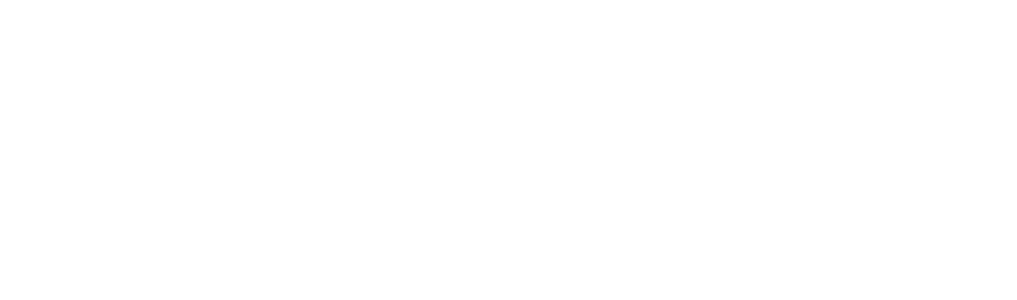
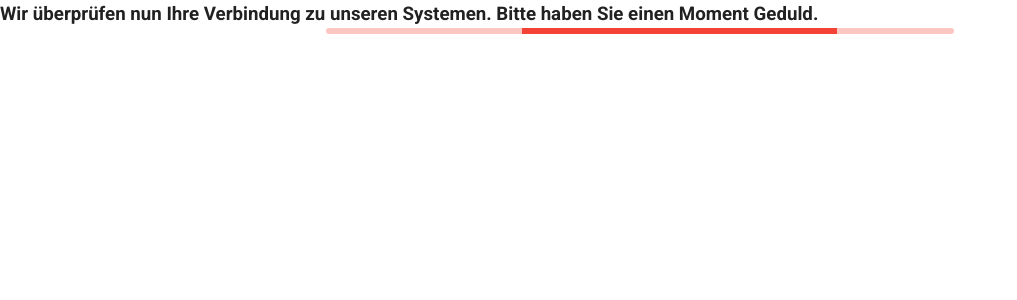
Before and after one commit to fruendinne/bernhackt-support-app, a Vue app: page / in a window 1280 px wide. Shown: the top 300 px of the page, without its empty margins (0-1017 px from the left). Built offline with nearby package versions, Linux system fonts and the light colour scheme.

Commit message:
bad loading animation - not centered or pretty - but existent x3

```diff
--- a/src/App.vue
+++ b/src/App.vue
@@ -1,6 +1,22 @@
 <template>
   <v-app>
     <v-main>
+      <div class="flex-column d-flex align-content-center">
+        <h3>Wir überprüfen nun Ihre
+          Verbindung zu unseren Systemen.
+          Bitte haben Sie einen
+          Moment Geduld.</h3>
+        <v-row align-content="center" justify="center">
+        <v-col cols="6">
+          <v-progress-linear
+                  indeterminate
+                  color="red"
+                  rounded
+                  height="6"
+          ></v-progress-linear>
+        </v-col>
+        </v-row>
+      </div>
     </v-main>
   </v-app>
 </template>
```
